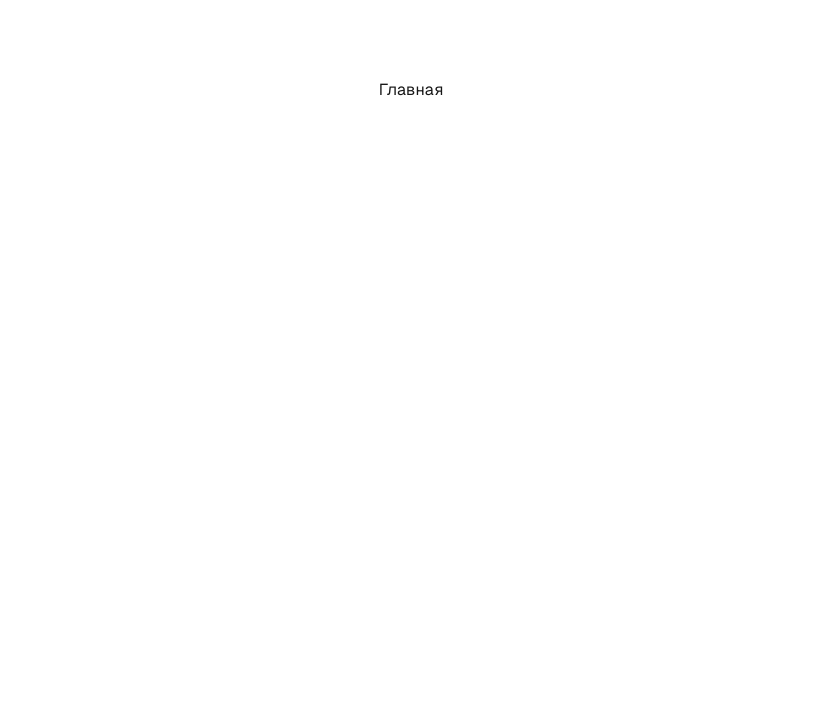
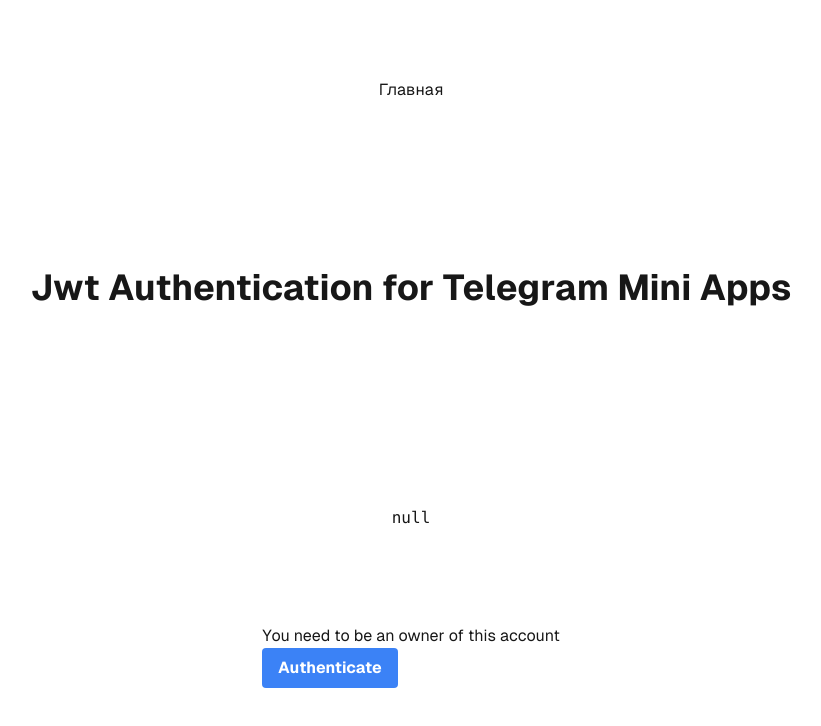
Before and after one commit to Art-San/web-app_med-sync-next, a Next.js app: page / in a window 1280 px wide. Shown: the top 726 px of the page, without its empty margins (229-1050 px from the left). Built offline with nearby package versions, Linux system fonts and the light colour scheme; no server answers.

Commit message:
не работает вход

```diff
--- a/src/app/page.tsx
+++ b/src/app/page.tsx
@@ -1,9 +1,17 @@
-import Image from 'next/image'
+import TelegramAuth from '@/components/TelegramAuth'
+import { getSession } from '@/utils/session'
 
-export default function Home() {
+export default async function Home() {
+  const session = await getSession()
+
   return (
     <div className="grid grid-rows-[20px_1fr_20px] items-center justify-items-center min-h-screen p-8 pb-20 gap-16 sm:p-20 font-[family-name:var(--font-geist-sans)]">
       <h1>Главная</h1>
+      <h1 className="text-4xl font-bold mb-8">
+        Jwt Authentication for Telegram Mini Apps
+      </h1>
+      <pre>{JSON.stringify(session, null, 2)}</pre>
+      <TelegramAuth />
     </div>
   )
 }
--- a/src/components/TelegramAuth.tsx
+++ b/src/components/TelegramAuth.tsx
@@ -47,32 +47,28 @@ export default function TelegramAuth() {
   }
 
   return (
-    <div className=""></div>
-    <div>
-
+    <div className="flex flex-col items-center space-y-4 p-8">
+      {isAuthenticated ? (
+        <>
+          <p>Authenticated!</p>
+          <button
+            onClick={() => router.push('/protected')}
+            className="bg-blue-500 hover:bg-blue-700 text-white font-bold py-2 px-4 rounded"
+          >
+            Access Protected Page
+          </button>
+        </>
+      ) : (
+        <div>
+          <p>You need to be an owner of this account</p>
+          <button
+            onClick={authenticateUser}
+            className="bg-blue-500 hover:bg-blue-700 text-white font-bold py-2 px-4 rounded"
+          >
+            Authenticate
+          </button>
+        </div>
+      )}
     </div>
-    // <div className="flex flex-col items-center space-y-4 p-8">
-    //   {isAuthenticated ? (
-    //     <>
-    //       <p>Authenticated!</p>
-    //       <button
-    //         onClick={() => router.push('/protected')}
-    //         className="bg-blue-500 hover:bg-blue-700 text-white font-bold py-2 px-4 rounded"
-    //       >
-    //         Access Protected Page
-    //       </button>
-    //     </>
-    //   ) : (
-    //     <div>
-    //       <p>You need to be an owner of this account</p>
-    //       <button
-    //         onClick={authenticateUser}
-    //         className="bg-blue-500 hover:bg-blue-700 text-white font-bold py-2 px-4 rounded"
-    //       >
-    //         Authenticate
-    //       </button>
-    //     </div>
-    //   )}
-    // </div>
   )
 }
```
Also changed, not shown: package.json (+10 -5 lines), 1 other file (tests, documents, lock files or other folders).
